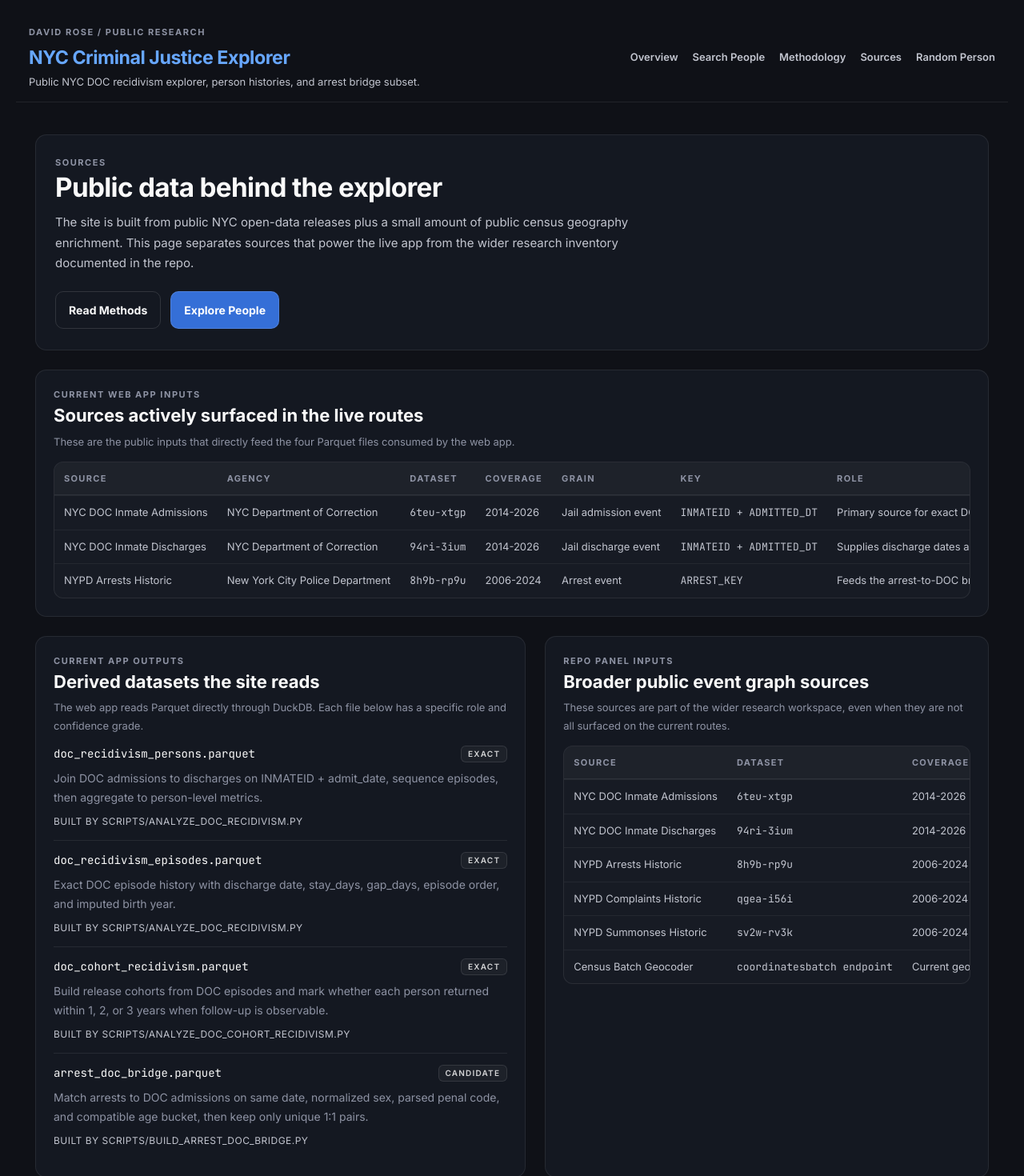
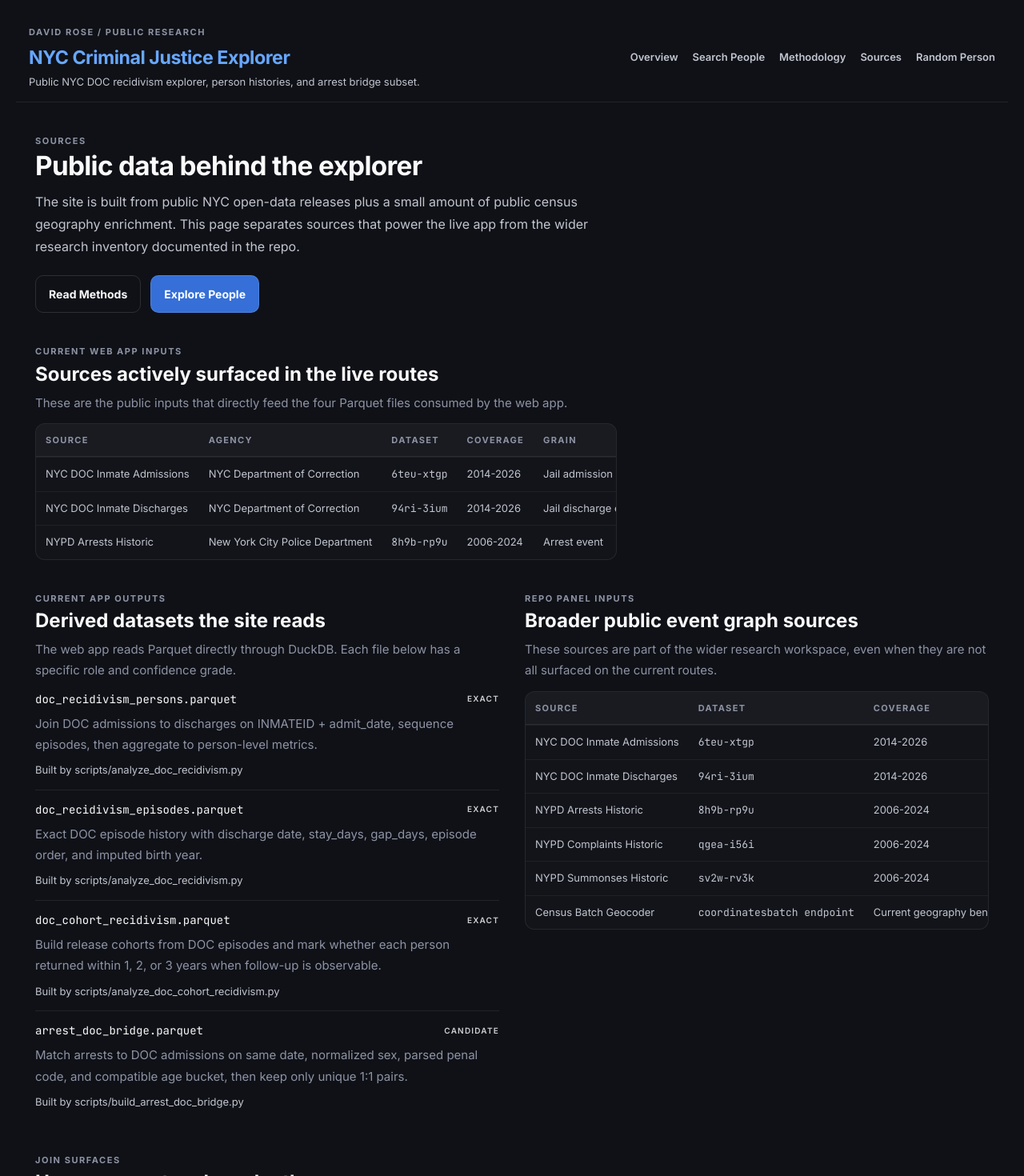
Before and after one commit to cipher982/crims, a Next.js app in the folder web/: page /sources in a window 1280 px wide. Shown: the top 1470 px of the page at 80% size. Built offline with nearby package versions, Linux system fonts and the light colour scheme.

Commit message:
Simplify prose styling across the web app

```diff
--- a/web/app/page.tsx
+++ b/web/app/page.tsx
@@ -70,8 +70,8 @@
         </div>
       </section>
 
-      <section className="grid grid-cols-1 gap-6 xl:grid-cols-[1.1fr_0.9fr]">
-        <div className="drose-panel">
+      <section className="drose-copy-grid">
+        <div className="drose-copy-section">
           <div className="drose-section-header">
             <div>
               <p className="drose-kicker">How To Read This Explorer</p>
@@ -119,7 +119,7 @@
           </div>
         </div>
 
-        <div className="drose-panel">
+        <div className="drose-copy-section">
           <div className="drose-section-header">
             <div>
               <p className="drose-kicker">Methods + Sources</p>
@@ -131,7 +131,7 @@
               </p>
             </div>
           </div>
-          <div className="space-y-3 text-sm leading-7 text-[var(--drose-text-muted)]">
+          <div className="space-y-3 text-[15px] leading-7 text-[var(--drose-text-muted)]">
             <p className="m-0">
               Core runtime inputs: DOC admissions, DOC discharges, DOC cohort
               outcomes, and the candidate arrest-DOC bridge.
@@ -224,8 +224,8 @@
         </div>
       </section>
 
-      <section className="grid grid-cols-1 gap-6 lg:grid-cols-2">
-        <div className="drose-panel">
+      <section className="drose-copy-grid">
+        <div className="drose-copy-section">
           <div className="drose-section-header">
             <div>
               <p className="drose-kicker">Scope</p>
@@ -239,7 +239,7 @@
             matches.
           </p>
         </div>
-        <div className="drose-panel">
+        <div className="drose-copy-section">
           <div className="drose-section-header">
             <div>
               <p className="drose-kicker">Limits</p>
--- a/web/app/sources/page.tsx
+++ b/web/app/sources/page.tsx
@@ -38,7 +38,7 @@
         </div>
       </section>
 
-      <section className="drose-panel">
+      <section className="drose-copy-section">
         <div className="drose-section-header">
           <div>
             <p className="drose-kicker">Current Web App Inputs</p>
@@ -79,8 +79,8 @@
         </div>
       </section>
 
-      <section className="grid grid-cols-1 gap-6 xl:grid-cols-[1.05fr_0.95fr]">
-        <div className="drose-panel">
+      <section className="drose-copy-grid">
+        <div className="drose-copy-section">
           <div className="drose-section-header">
             <div>
               <p className="drose-kicker">Current App Outputs</p>
@@ -111,7 +111,7 @@
           </div>
         </div>
 
-        <div className="drose-panel">
+        <div className="drose-copy-section">
           <div className="drose-section-header">
             <div>
               <p className="drose-kicker">Repo Panel Inputs</p>
@@ -155,7 +155,7 @@
         </div>
       </section>
 
-      <section className="drose-panel">
+      <section className="drose-copy-section">
         <div className="drose-section-header">
           <div>
             <p className="drose-kicker">Join Surfaces</p>
@@ -195,7 +195,7 @@
         </div>
       </section>
 
-      <section className="drose-panel">
+      <section className="drose-copy-section">
         <div className="drose-section-header">
           <div>
             <p className="drose-kicker">Documented Inventory</p>
--- a/web/components/method-badge.tsx
+++ b/web/components/method-badge.tsx
@@ -11,19 +11,19 @@
 
 const CLASSES: Record<MethodBadgeProps["status"], string> = {
   exact:
-    "border border-white/10 bg-white/4 text-white/80",
+    "text-white/80",
   candidate:
-    "border border-white/10 bg-white/4 text-white/80",
+    "text-white/80",
   mixed:
-    "border border-white/10 bg-white/4 text-white/80",
+    "text-white/80",
   unsupported:
-    "border border-white/10 bg-white/4 text-white/80",
+    "text-white/80",
 };
 
 export function MethodBadge({ status }: MethodBadgeProps) {
   return (
     <span
-      className={`inline-flex items-center rounded-md px-2 py-0.5 text-[10px] font-semibold uppercase tracking-[0.12em] ${CLASSES[status]}`}
+      className={`inline text-[10px] font-semibold uppercase tracking-[0.12em] ${CLASSES[status]}`}
     >
       {LABELS[status]}
     </span>
--- a/web/styles/drose-primitives.css
+++ b/web/styles/drose-primitives.css
@@ -102,16 +102,14 @@
   position: relative;
   z-index: 1;
   display: grid;
-  gap: 24px;
+  gap: 40px;
 }
 
 .drose-hero {
   position: relative;
-  overflow: hidden;
-  padding: 24px;
-  border-radius: 14px;
-  border: 1px solid rgba(255, 255, 255, 0.08);
-  background: #141821;
+  padding: 0;
+  border: 0;
+  background: transparent;
 }
 
 .drose-hero::before {
@@ -119,8 +117,8 @@
 }
 
 .drose-hero-compact {
-  padding-top: 26px;
-  padding-bottom: 26px;
+  padding-top: 0;
+  padding-bottom: 0;
 }
 
 .drose-hero > * {
@@ -146,31 +144,29 @@
 }
 
 .drose-lead {
-  max-width: 760px;
+  max-width: 72ch;
   margin: 12px 0 0;
   color: var(--drose-text-secondary);
-  font-size: 15px;
-  line-height: 1.7;
+  font-size: 16px;
+  line-height: 1.75;
 }
 
 .drose-metric-row {
   display: flex;
   flex-wrap: wrap;
-  gap: 10px;
+  gap: 6px 18px;
   margin-top: 18px;
+  max-width: 72ch;
 }
 
 .drose-metric-chip {
-  display: inline-flex;
-  align-items: center;
-  gap: 8px;
-  padding: 9px 12px;
-  border-radius: 10px;
-  border: 1px solid rgba(255, 255, 255, 0.08);
-  background: rgba(255, 255, 255, 0.03);
+  display: inline;
+  padding: 0;
+  border: 0;
+  background: transparent;
   color: var(--drose-text-secondary);
-  font-size: 13px;
-  line-height: 1.35;
+  font-size: 15px;
+  line-height: 1.7;
 }
 
 .drose-metric-chip strong {
@@ -281,8 +277,8 @@
 .drose-section-title {
   margin: 0;
   color: var(--drose-text);
-  font-size: 22px;
-  line-height: 1.15;
+  font-size: 24px;
+  line-height: 1.2;
   font-weight: 700;
 }
 
@@ -299,8 +295,8 @@
 .drose-note {
   margin: 8px 0 0;
   color: var(--drose-text-muted);
-  font-size: 13px;
-  line-height: 1.7;
+  font-size: 15px;
+  line-height: 1.75;
 }
 
 .drose-note {
@@ -325,24 +321,19 @@
 .drose-stat-grid {
   display: grid;
   grid-template-columns: repeat(1, minmax(0, 1fr));
-  gap: 14px;
+  gap: 20px;
 }
 
 .drose-stat-card {
   position: relative;
-  padding: 18px 18px 16px;
-  border-radius: 12px;
-  border: 1px solid rgba(255, 255, 255, 0.08);
-  background: rgba(255, 255, 255, 0.02);
-}
-
-.drose-stat-card::before {
-  display: none;
+  padding: 0;
+  border: 0;
+  background: transparent;
 }
 
 .drose-stat-value {
   color: var(--drose-text);
-  font-size: clamp(1.8rem, 2vw, 2.2rem);
+  font-size: clamp(1.55rem, 1.8vw, 1.9rem);
   line-height: 1;
   font-weight: 700;
 }
@@ -350,17 +341,15 @@
 .drose-stat-label {
   margin-top: 6px;
   color: var(--drose-text-secondary);
-  font-size: 12px;
-  font-weight: 700;
-  letter-spacing: 0.08em;
-  text-transform: uppercase;
+  font-size: 14px;
+  font-weight: 500;
 }
 
 .drose-stat-detail {
   margin-top: 8px;
   color: var(--drose-text-muted);
-  font-size: 12px;
-  line-height: 1.5;
+  font-size: 14px;
+  line-height: 1.6;
 }
 
 .drose-table-wrap {
@@ -521,40 +510,29 @@
 }
 
 .drose-badge {
-  display: inline-flex;
-  align-items: center;
-  gap: 6px;
-  padding: 6px 10px;
-  border-radius: 999px;
-  border: 1px solid transparent;
-  font-size: 11px;
-  font-weight: 700;
+  display: inline;
+  padding: 0;
+  border: 0;
+  font-size: 12px;
+  font-weight: 600;
   letter-spacing: 0.08em;
   text-transform: uppercase;
 }
 
 .drose-badge-single {
-  background: rgba(255, 255, 255, 0.08);
   color: var(--drose-text-secondary);
-  border-color: rgba(255, 255, 255, 0.08);
 }
 
 .drose-badge-low-repeat {
-  background: rgba(6, 182, 212, 0.12);
   color: #8be6f5;
-  border-color: rgba(6, 182, 212, 0.2);
 }
 
 .drose-badge-moderate-repeat {
-  background: rgba(245, 158, 11, 0.14);
   color: #fcd68a;
-  border-color: rgba(245, 158, 11, 0.22);
 }
 
 .drose-badge-high-repeat {
-  background: rgba(251, 113, 133, 0.14);
   color: #fecdd3;
-  border-color: rgba(251, 113, 133, 0.22);
 }
 
 .drose-empty-state {
@@ -593,16 +571,64 @@
 .drose-doc-item-copy {
   margin: 8px 0 0;
   color: var(--drose-text-muted);
-  font-size: 14px;
+  font-size: 15px;
   line-height: 1.75;
 }
 
 .drose-doc-meta {
   margin-top: 8px;
   color: var(--drose-text-secondary);
-  font-size: 12px;
-  letter-spacing: 0.04em;
-  text-transform: uppercase;
+  font-size: 13px;
+  line-height: 1.6;
+}
+
+.drose-copy-grid {
+  display: grid;
+  gap: 32px;
+}
+
+.drose-copy-section {
+  max-width: 72ch;
+}
+
+.drose-copy-section .drose-section-header {
+  margin-bottom: 12px;
+}
+
+.drose-build-list {
+  display: grid;
+  gap: 18px;
+}
+
+.drose-build-step {
+  padding-top: 18px;
+  border-top: 1px solid rgba(255, 255, 255, 0.08);
+}
+
+.drose-build-step:first-child {
+  padding-top: 0;
+  border-top: 0;
+}
+
+.drose-build-script {
+  margin: 0;
+  font-family: var(--drose-font-mono);
+  font-size: 13px;
+  color: var(--drose-text);
+}
+
+.drose-build-copy {
+  margin: 6px 0 0;
+  font-size: 15px;
+  line-height: 1.75;
+  color: var(--drose-text-muted);
+}
+
+.drose-build-meta {
+  margin: 6px 0 0;
+  font-size: 14px;
+  line-height: 1.6;
+  color: var(--drose-text-secondary);
 }
 
 .drose-skeleton {
@@ -641,6 +667,10 @@
   .drose-stat-grid {
     grid-template-columns: repeat(3, minmax(0, 1fr));
   }
+
+  .drose-copy-grid {
+    grid-template-columns: repeat(2, minmax(0, 1fr));
+  }
 }
 
 @media (min-width: 900px) {
@@ -664,7 +694,6 @@
     padding: 22px 18px;
   }
 
-  .drose-hero,
   .drose-panel {
     padding: 18px;
   }
@@ -687,7 +716,6 @@
     flex-direction: column;
   }
 
-  .drose-metric-chip,
   .drose-button,
   .drose-nav-link {
     width: 100%;
```
Also changed, not shown: web/app/methodology/page.tsx (+19 -25 lines).
